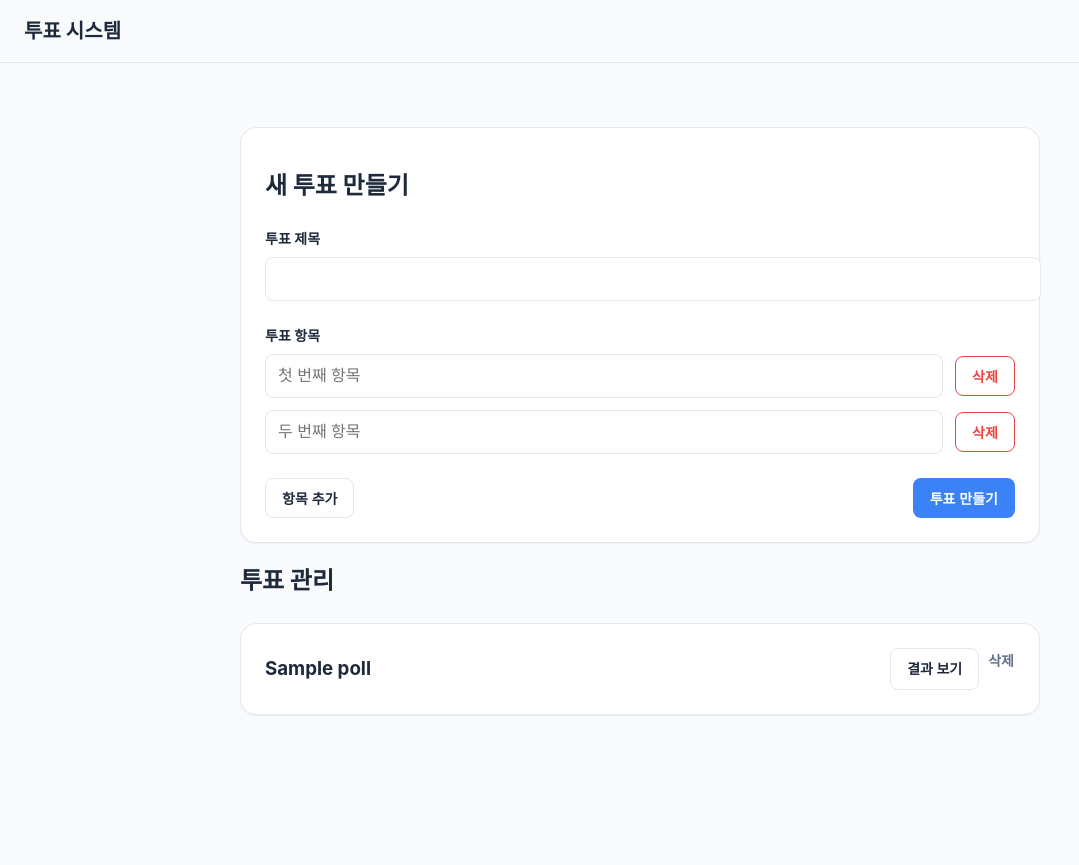
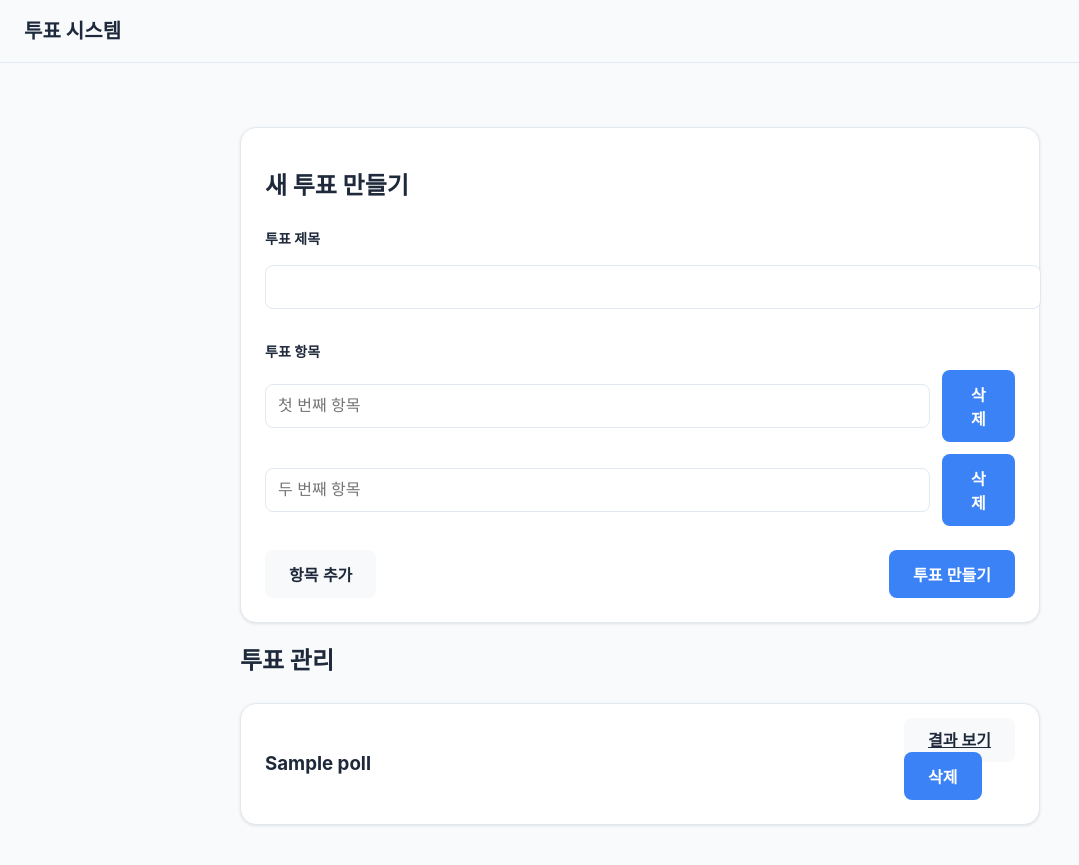
Before and after one commit to kimhyun5u/vote-talk, a FastAPI app: template app/templates/admin.html in a window 1280 px wide. Shown: the whole page, without its empty margins (0-1079 px from the left). Before the commit the page ends 715 px from the top, so only its background shows below. Run offline with FastAPI, Linux system fonts and the light colour scheme; the template is opened without the code that fills it: most values are stand-ins (such as "Sample title", 1, 10 or a date in 2020).

Commit message:
refactor: Update base styles and remove unused component styles. Introduced new color variables, spacing, and typography rules for improved design consistency.

```diff
--- a/app/static/css/base.css
+++ b/app/static/css/base.css
@@ -1,22 +1,86 @@
 :root {
-    --color-primary: #0064FF;
-    --color-background: #FFFFFF;
-    --color-text: #191F28;
-    --color-text-secondary: #8B95A1;
-    --color-border: #E5E8EB;
-    --color-button-hover: #0052CC;
+    /* Colors */
+    --color-primary: #3B82F6;
+    --color-primary-dark: #2563EB;
+    --color-background: #F8FAFC;
+    --color-surface: #FFFFFF;
+    --color-text: #1E293B;
+    --color-text-secondary: #64748B;
+    --color-border: #E2E8F0;
+    --color-danger: #EF4444;
+    --color-danger-dark: #DC2626;
+    --color-success: #10B981;
+
+    /* Spacing */
+    --spacing-1: 4px;
+    --spacing-2: 8px;
+    --spacing-3: 12px;
+    --spacing-4: 16px;
+    --spacing-5: 20px;
+    --spacing-6: 24px;
+
+    /* Shadows */
+    --shadow-sm: 0 1px 2px rgba(0, 0, 0, 0.05);
+    --shadow-md: 0 4px 6px -1px rgba(0, 0, 0, 0.1);
+    --shadow-lg: 0 10px 15px -3px rgba(0, 0, 0, 0.1);
 }
 
 body {
     font-family: -apple-system, BlinkMacSystemFont, "Segoe UI", Roboto, "Helvetica Neue", Arial, sans-serif;
-    max-width: 800px;
-    margin: 0 auto;
-    padding: 20px;
     background-color: var(--color-background);
     color: var(--color-text);
     line-height: 1.5;
+    margin: 0;
 }
 
 .container {
-    padding: 24px;
+    max-width: 800px;
+    margin: 0 auto;
+    padding: var(--spacing-6);
 }
+
+/* Typography */
+.heading {
+    font-size: 24px;
+    font-weight: 700;
+    color: var(--color-text);
+    margin-bottom: var(--spacing-6);
+}
+
+.text-sm {
+    font-size: 14px;
+}
+
+.text-secondary {
+    color: var(--color-text-secondary);
+}
+
+/* Layout */
+.flex {
+    display: flex;
+}
+
+.flex-col {
+    flex-direction: column;
+}
+
+.items-center {
+    align-items: center;
+}
+
+.justify-between {
+    justify-content: space-between;
+}
+
+.gap-12 {
+    gap: var(--spacing-3);
+}
+
+/* Spacing */
+.mt-24 {
+    margin-top: var(--spacing-6);
+}
+
+.mb-16 {
+    margin-bottom: var(--spacing-4);
+}
--- a/static/css/components/button.css
+++ /dev/null
@@ -1,65 +0,0 @@
-.button {
-    display: inline-flex;
-    align-items: center;
-    justify-content: center;
-    padding: 0 var(--spacing-4);
-    border-radius: 8px;
-    font-size: 14px;
-    font-weight: 600;
-    cursor: pointer;
-    transition: all 0.2s ease;
-    border: 1px solid transparent;
-    min-height: 40px;
-    text-decoration: none;
-}
-
-.button--primary {
-    background-color: var(--color-primary);
-    color: white;
-}
-
-.button--primary:hover {
-    background-color: var(--color-primary-dark);
-}
-
-.button--secondary {
-    background-color: transparent;
-    color: var(--color-text);
-    border-color: var(--color-border);
-}
-
-.button--secondary:hover {
-    background-color: var(--color-background);
-}
-
-.button--danger {
-    background-color: transparent;
-    color: var(--color-danger);
-    border-color: var(--color-danger);
-}
-
-.button--danger:hover {
-    background-color: var(--color-danger);
-    color: white;
-}
-
-.button--text {
-    background-color: transparent;
-    color: var(--color-text-secondary);
-    padding: 0;
-    min-height: auto;
-}
-
-.button--text:hover {
-    color: var(--color-text);
-}
-
-.button--icon {
-    padding: var(--spacing-2);
-    min-height: auto;
-}
-
-.button-group {
-    display: flex;
-    gap: var(--spacing-2);
-}
--- a/static/css/components/card.css
+++ /dev/null
@@ -1,13 +0,0 @@
-.card {
-    background-color: var(--color-surface);
-    border-radius: 16px;
-    padding: var(--spacing-6);
-    margin: var(--spacing-4) 0;
-    box-shadow: var(--shadow-sm);
-    border: 1px solid var(--color-border);
-    transition: box-shadow 0.2s ease;
-}
-
-.card:hover {
-    box-shadow: var(--shadow-md);
-}
--- a/static/css/components/form.css
+++ /dev/null
@@ -1,62 +0,0 @@
-.input {
-    width: 100%;
-    padding: var(--spacing-3);
-    border: 1px solid var(--color-border);
-    border-radius: 8px;
-    font-size: 16px;
-    transition: all 0.2s ease;
-    background-color: var(--color-surface);
-}
-
-.input:focus {
-    outline: none;
-    border-color: var(--color-primary);
-    box-shadow: 0 0 0 3px rgba(59, 130, 246, 0.1);
-}
-
-.label {
-    display: block;
-    font-size: 14px;
-    font-weight: 600;
-    color: var(--color-text);
-    margin-bottom: var(--spacing-2);
-}
-
-.radio-group {
-    display: flex;
-    flex-direction: column;
-    gap: var(--spacing-3);
-}
-
-.radio-option {
-    display: flex;
-    align-items: center;
-    padding: var(--spacing-4);
-    border: 1px solid var(--color-border);
-    border-radius: 12px;
-    cursor: pointer;
-    transition: all 0.2s ease;
-    background-color: var(--color-surface);
-}
-
-.radio-option:hover {
-    background-color: var(--color-background);
-}
-
-.radio-option input[type="radio"] {
-    margin-right: var(--spacing-3);
-}
-
-.progress-bar-bg {
-    width: 100%;
-    height: 8px;
-    background-color: var(--color-border);
-    border-radius: 4px;
-    overflow: hidden;
-}
-
-.progress-bar {
-    height: 100%;
-    border-radius: 4px;
-    transition: width 0.3s ease;
-}
```
Also changed, not shown: static/css/base.css (deleted, +0 -86 lines).
